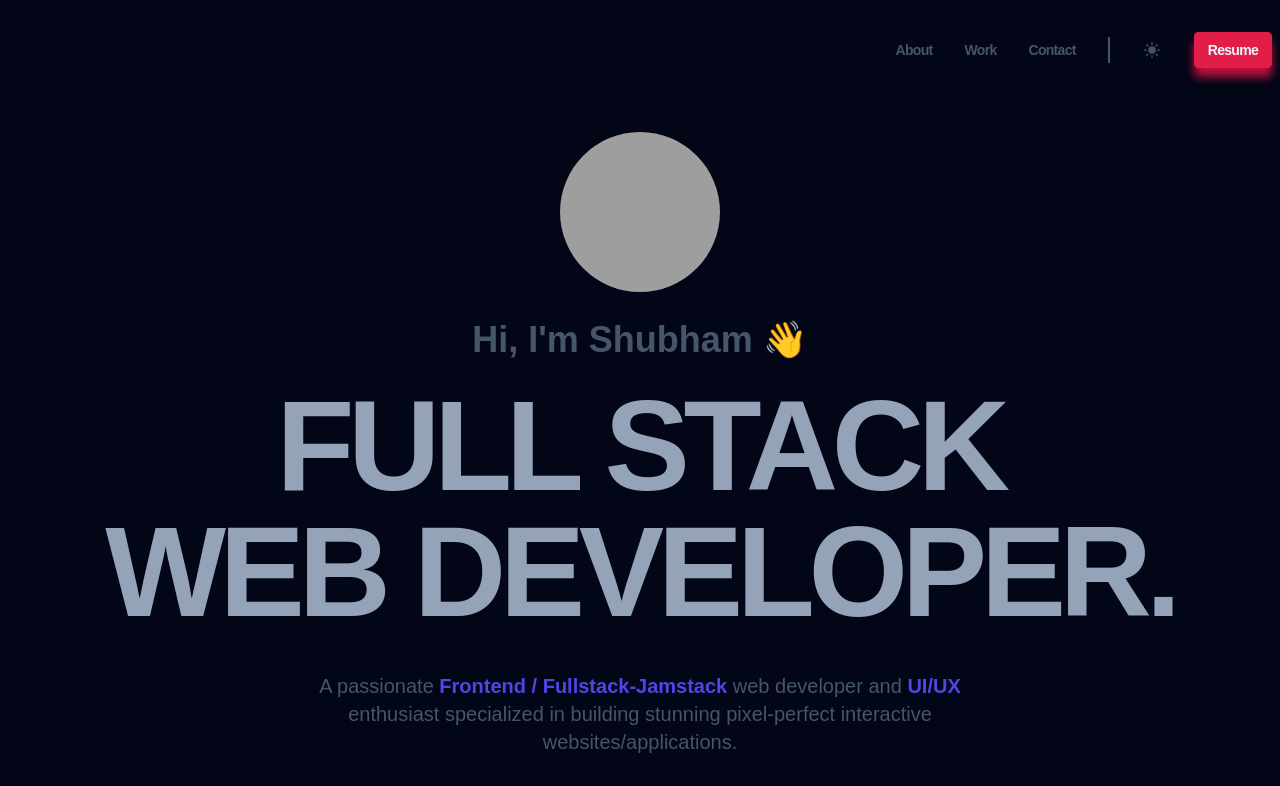
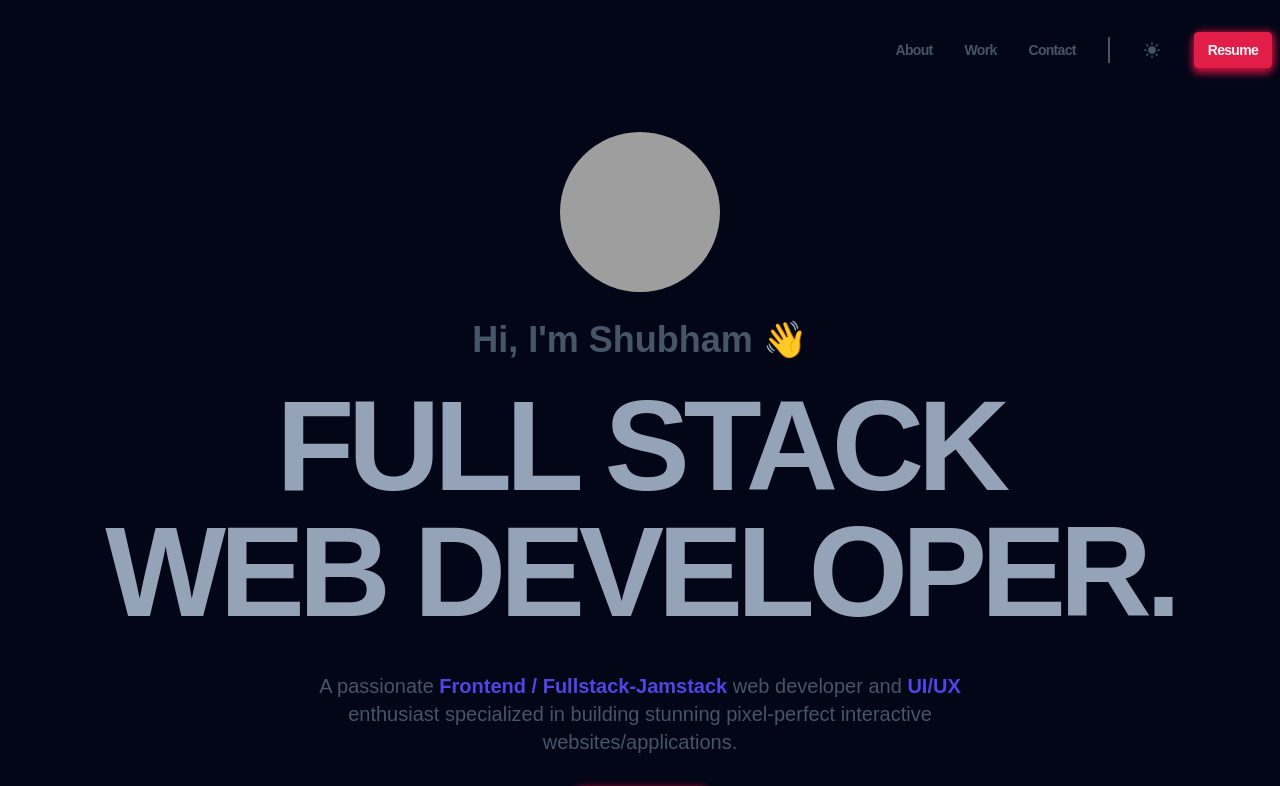
Before and after one commit to ramsay117/Portfolio, a website built with Vite: page index.html in a window 1280 px wide. Shown: the top 786 px of the page. Built offline with nearby package versions, Linux system fonts and the light colour scheme; grey boxes are pictures that could not be loaded; a web font is replaced by a local one.

Commit message:
Change shadows to btn

```diff
--- a/styles/utils.css
+++ b/styles/utils.css
@@ -6,7 +6,7 @@
   color: #f1f5f9;
   padding: 0.5em 1em;
   border-radius: 0.3em;
-  box-shadow: 0 9px 10px #be123c;
+  box-shadow: -1px 5px 9px #be123c, 2px 0 9px #be123c;
   transition: 0.3s;
 }
 
```
